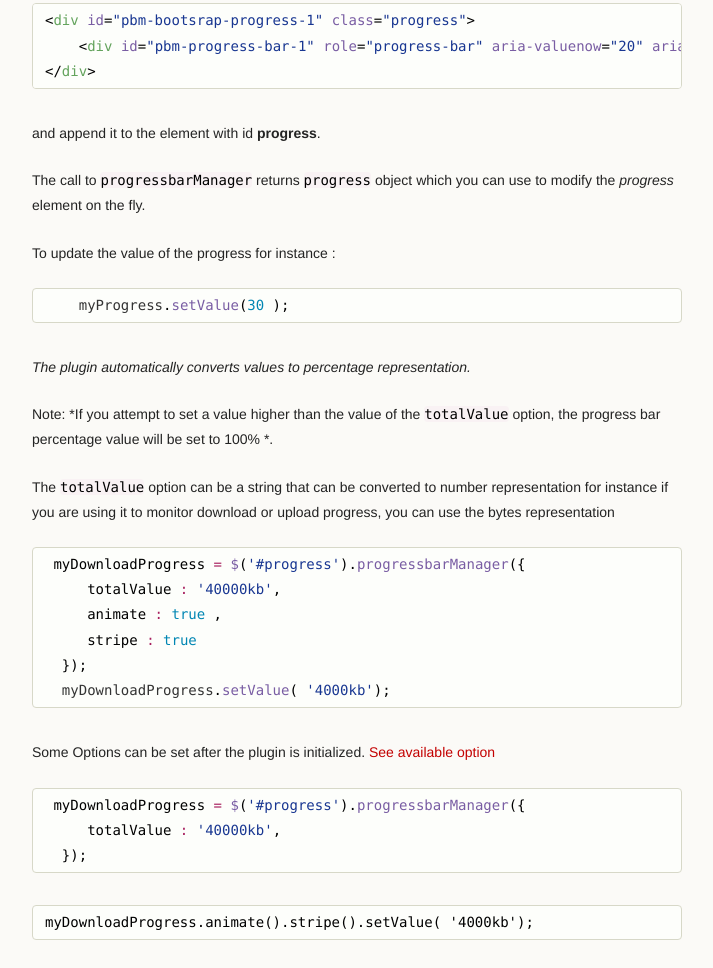
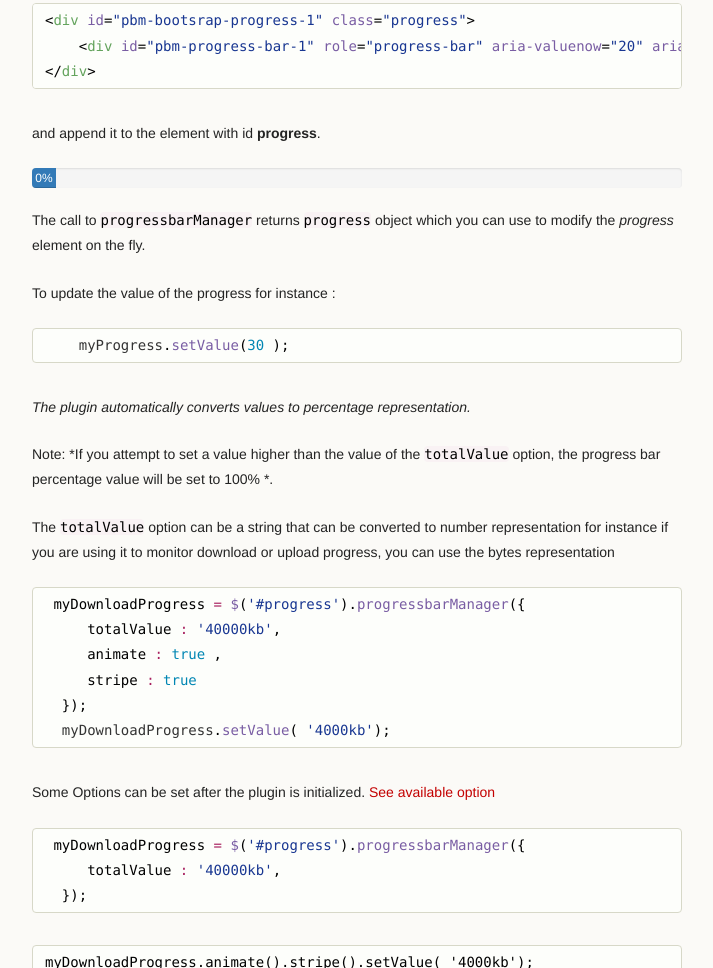
Before and after one commit to hollax/BootstrapProgressbarManager, a plain HTML site: page index.html in a window 1280 px wide. Shown: the part 1309-2277 px from the top of the page, without its empty margins (278-991 px from the left). Drawn offline with nearby package versions, Linux system fonts and the light colour scheme.

Commit message:
Update index.html

```diff
--- a/index.html
+++ b/index.html
@@ -106,7 +106,16 @@
     &lt;<span class="pl-ent">div</span> <span class="pl-e">id</span>=<span class="pl-s"><span class="pl-pds">"</span>pbm-progress-bar-1<span class="pl-pds">"</span></span> <span class="pl-e">role</span>=<span class="pl-s"><span class="pl-pds">"</span>progress-bar<span class="pl-pds">"</span></span> <span class="pl-e">aria-valuenow</span>=<span class="pl-s"><span class="pl-pds">"</span>20<span class="pl-pds">"</span></span> <span class="pl-e">aria-valuemin</span>=<span class="pl-s"><span class="pl-pds">"</span>0<span class="pl-pds">"</span></span> <span class="pl-e">aria-valuemax</span>=<span class="pl-s"><span class="pl-pds">"</span>100<span class="pl-pds">"</span></span>     <span class="pl-e">class</span>=<span class="pl-s"><span class="pl-pds">"</span>progress-bar progress-bar-primary active progress-bar-striped<span class="pl-pds">"</span></span> <span class="pl-e">style</span>=<span class="pl-s"><span class="pl-pds">"</span>width: 20%; min-width: 2em;<span class="pl-pds">"</span></span>&gt;20%&lt;/<span class="pl-ent">div</span>&gt;
 &lt;/<span class="pl-ent">div</span>&gt;</pre></div>
 
-<p>and append it to the element with id <strong >progress</strong>. </p>
+	      <p>and append it to the element with id <strong >progress</strong>. </p>
+	      <div id="progress-example-1"></div>
+<script>
+      myProgress = $('#progress-example-1').progressbarManager({
+                    totalValue : 50,
+                    initValue : 0 ,
+                    // this is important
+                    //total : 200
+                 });
+</script>
 
 <p>The call to <code>progressbarManager</code> returns <code>progress</code> object which you can use to modify the <em>progress</em>
 element on the fly.</p>
```
